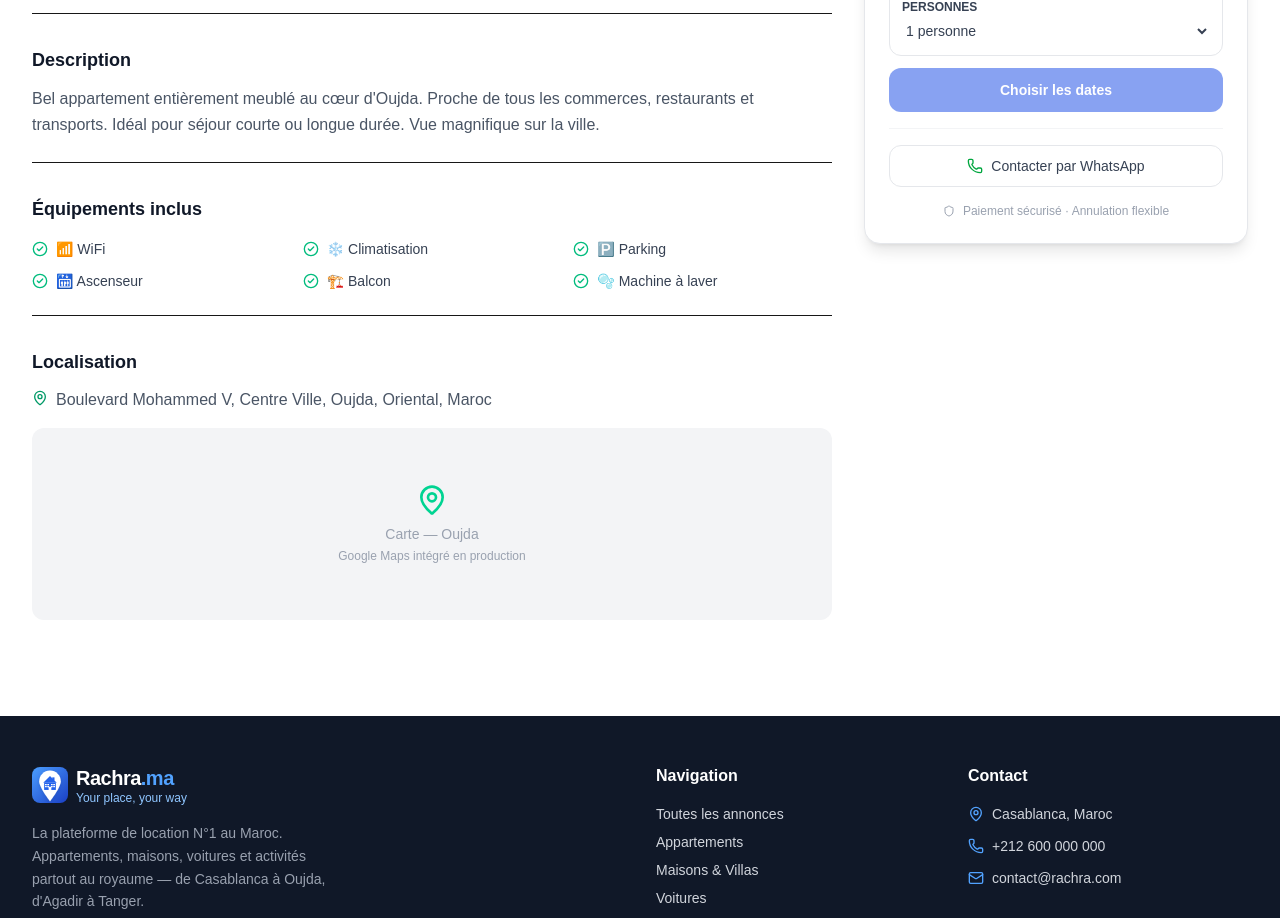
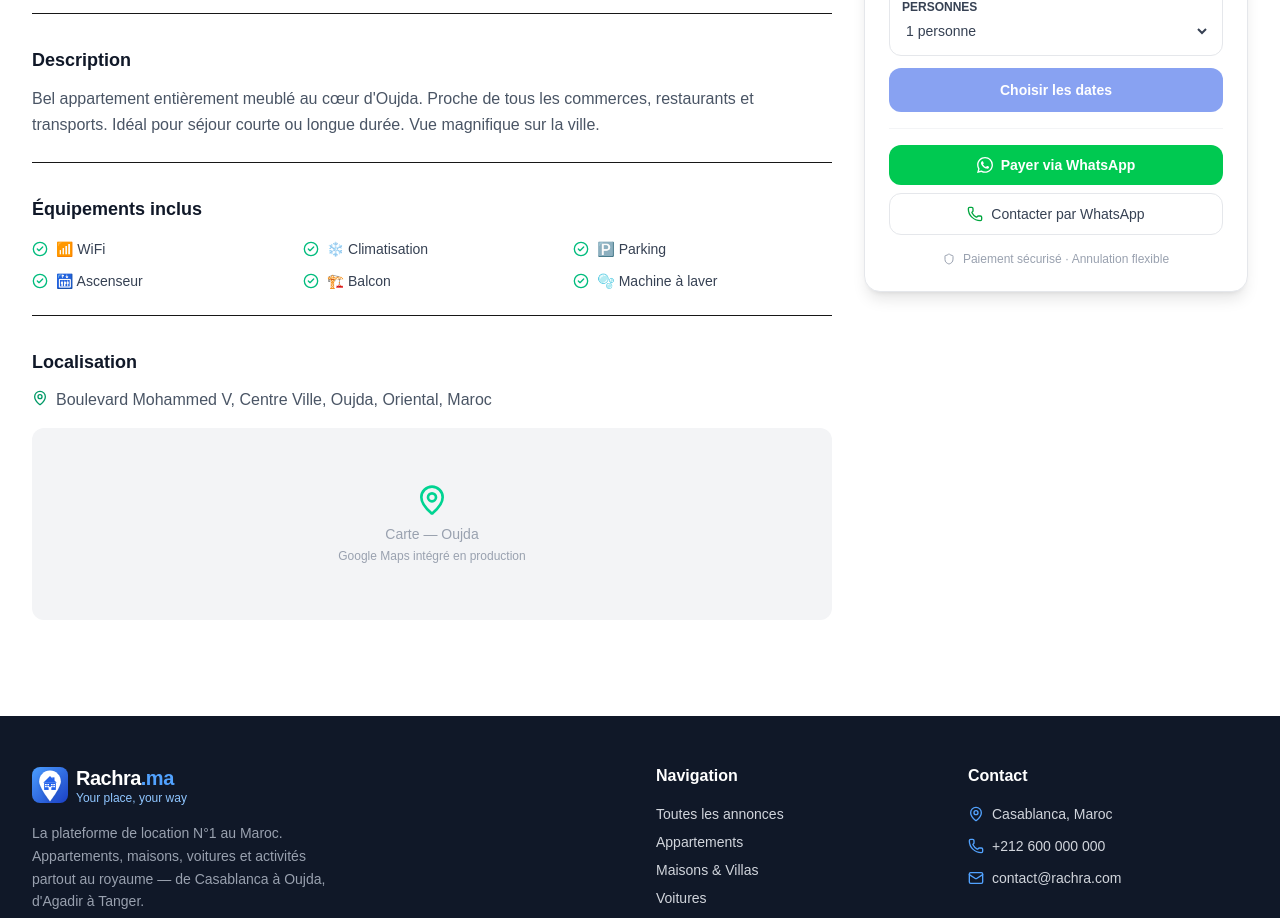
Before and after one commit to elboujjoufimajid-pixel/locafy, a Next.js app: page /listings/1 in a window 1280 px wide. Shown: the part 800-1718 px from the top of the page. Built offline with nearby package versions, Linux system fonts and the light colour scheme.

Commit message:
feat: add WhatsApp payment button with pre-filled message

```diff
--- a/app/checkout/success/page.tsx
+++ b/app/checkout/success/page.tsx
@@ -102,9 +102,9 @@
           </p>
         </div>
 
-        {/* WhatsApp contact */}
+        {/* WhatsApp Pay button */}
         <a
-          href={`https://wa.me/212600287382?text=Bonjour, j'ai effectué une réservation N° ${reservationId} sur Rachra.Com. Montant: ${formatPrice(total)}`}
+          href={`https://wa.me/212600287382?text=${encodeURIComponent(`🏠 *Rachra.Com — Paiement Réservation*\n\n📋 N° Réservation: *${reservationId}*\n🏡 Bien: ${listing?.title || "—"}\n💰 Montant total: *${formatPrice(total)}*\n\n✅ Je confirme avoir effectué le virement.\nMerci de confirmer la réception.`)}`}
           target="_blank"
           rel="noopener noreferrer"
           className="flex items-center justify-center gap-2 w-full bg-green-500 text-white py-3 rounded-xl text-sm font-semibold hover:bg-green-600 transition-colors mb-4"
@@ -112,7 +112,7 @@
           <svg className="w-5 h-5" fill="currentColor" viewBox="0 0 24 24">
             <path d="M17.472 14.382c-.297-.149-1.758-.867-2.03-.967-.273-.099-.471-.148-.67.15-.197.297-.767.966-.94 1.164-.173.199-.347.223-.644.075-.297-.15-1.255-.463-2.39-1.475-.883-.788-1.48-1.761-1.653-2.059-.173-.297-.018-.458.13-.606.134-.133.298-.347.446-.52.149-.174.198-.298.298-.497.099-.198.05-.371-.025-.52-.075-.149-.669-1.612-.916-2.207-.242-.579-.487-.5-.669-.51-.173-.008-.371-.01-.57-.01-.198 0-.52.074-.792.372-.272.297-1.04 1.016-1.04 2.479 0 1.462 1.065 2.875 1.213 3.074.149.198 2.096 3.2 5.077 4.487.709.306 1.262.489 1.694.625.712.227 1.36.195 1.871.118.571-.085 1.758-.719 2.006-1.413.248-.694.248-1.289.173-1.413-.074-.124-.272-.198-.57-.347m-5.421 7.403h-.004a9.87 9.87 0 01-5.031-1.378l-.361-.214-3.741.982.998-3.648-.235-.374a9.86 9.86 0 01-1.51-5.26c.001-5.45 4.436-9.884 9.888-9.884 2.64 0 5.122 1.03 6.988 2.898a9.825 9.825 0 012.893 6.994c-.003 5.45-4.437 9.884-9.885 9.884m8.413-18.297A11.815 11.815 0 0012.05 0C5.495 0 .16 5.335.157 11.892c0 2.096.547 4.142 1.588 5.945L.057 24l6.305-1.654a11.882 11.882 0 005.683 1.448h.005c6.554 0 11.89-5.335 11.893-11.893a11.821 11.821 0 00-3.48-8.413z"/>
           </svg>
-          Confirmer via WhatsApp
+          Confirmer le paiement via WhatsApp
         </a>
 
         {/* Actions */}
--- a/components/ReservationForm.tsx
+++ b/components/ReservationForm.tsx
@@ -137,8 +137,17 @@
         </div>
       )}
 
-      {/* Contact option */}
-      <div className="mt-4 pt-4 border-t border-gray-100">
+      {/* WhatsApp Pay */}
+      <div className="mt-4 pt-4 border-t border-gray-100 space-y-2">
+        <a
+          href={`https://wa.me/212600287382?text=${encodeURIComponent(`🏠 *Rachra.Com — Paiement*\n\n🏡 Bien: *${listing.title}* — ${listing.city}\n💰 Montant: *${formatPrice(total)}*\n\nJe souhaite payer cette réservation via virement.\nMerci de me confirmer les détails.`)}`}
+          target="_blank"
+          rel="noopener noreferrer"
+          className="flex items-center justify-center gap-2 w-full bg-green-500 text-white py-2.5 rounded-xl text-sm font-semibold hover:bg-green-600 transition-colors"
+        >
+          <svg className="w-4 h-4" fill="currentColor" viewBox="0 0 24 24"><path d="M17.472 14.382c-.297-.149-1.758-.867-2.03-.967-.273-.099-.471-.148-.67.15-.197.297-.767.966-.94 1.164-.173.199-.347.223-.644.075-.297-.15-1.255-.463-2.39-1.475-.883-.788-1.48-1.761-1.653-2.059-.173-.297-.018-.458.13-.606.134-.133.298-.347.446-.52.149-.174.198-.298.298-.497.099-.198.05-.371-.025-.52-.075-.149-.669-1.612-.916-2.207-.242-.579-.487-.5-.669-.51-.173-.008-.371-.01-.57-.01-.198 0-.52.074-.792.372-.272.297-1.04 1.016-1.04 2.479 0 1.462 1.065 2.875 1.213 3.074.149.198 2.096 3.2 5.077 4.487.709.306 1.262.489 1.694.625.712.227 1.36.195 1.871.118.571-.085 1.758-.719 2.006-1.413.248-.694.248-1.289.173-1.413-.074-.124-.272-.198-.57-.347m-5.421 7.403h-.004a9.87 9.87 0 01-5.031-1.378l-.361-.214-3.741.982.998-3.648-.235-.374a9.86 9.86 0 01-1.51-5.26c.001-5.45 4.436-9.884 9.888-9.884 2.64 0 5.122 1.03 6.988 2.898a9.825 9.825 0 012.893 6.994c-.003 5.45-4.437 9.884-9.885 9.884m8.413-18.297A11.815 11.815 0 0012.05 0C5.495 0 .16 5.335.157 11.892c0 2.096.547 4.142 1.588 5.945L.057 24l6.305-1.654a11.882 11.882 0 005.683 1.448h.005c6.554 0 11.89-5.335 11.893-11.893a11.821 11.821 0 00-3.48-8.413z"/></svg>
+          Payer via WhatsApp
+        </a>
         <a
           href={`https://wa.me/212600287382`}
           target="_blank"
```
